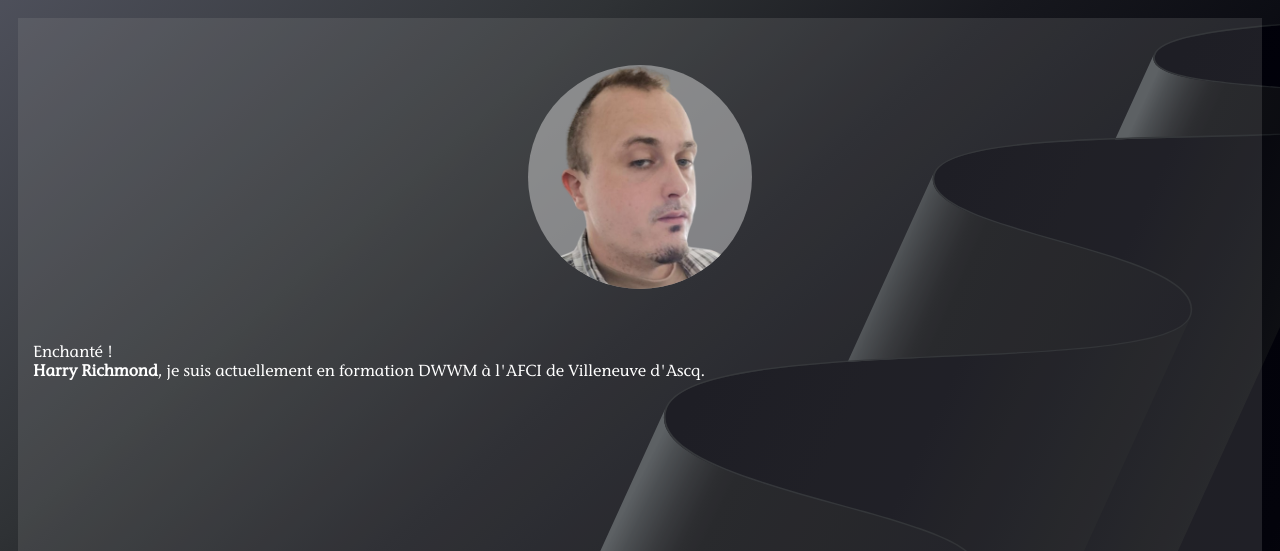
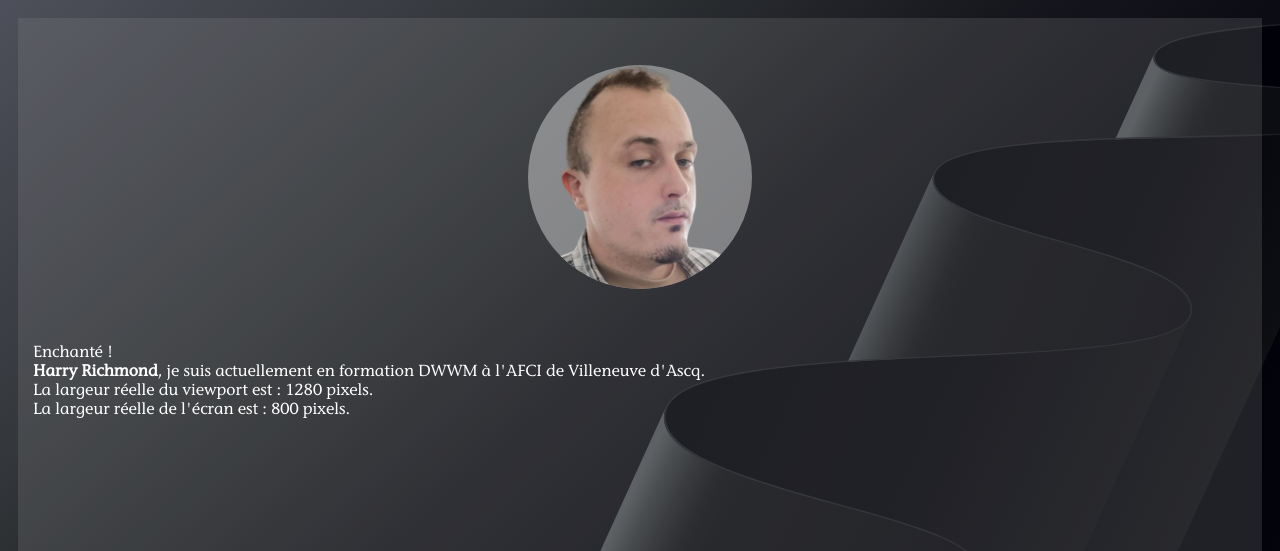
Before and after one commit to RogerBytes-Softworks/Portfolio, a website: page index.html in a window 1280 px wide. Shown: the top 551 px of the page. Drawn offline with nearby package versions, Linux system fonts and the light colour scheme; no server answers.

Commit message:
no comment

```diff
--- a/index.html
+++ b/index.html
@@ -27,6 +27,8 @@
       <div id="presentation">
         <p>Enchanté !
           <br><strong>Harry Richmond</strong>, je suis actuellement en formation DWWM à l'AFCI de Villeneuve d'Ascq.
+          <p>La largeur réelle du viewport est : <span id="viewportWidth"></span> pixels.</p>
+          <p>La largeur réelle de l'écran est : <span id="viewportHeight"></span> pixels.</p>
         </p>
       </div>
 
--- a/script/main.js
+++ b/script/main.js
@@ -14,7 +14,9 @@
 
 //!-------------  Instructions  ----------------------------//
 
-alert(window.innerWidth);
+document.getElementById("viewportWidth").textContent = window.innerWidth;
+document.getElementById("viewportHeight").textContent = window.innerHeight;
+
 
 //?-------------  Déclaration des Fonctions  ---------------//
 
```
